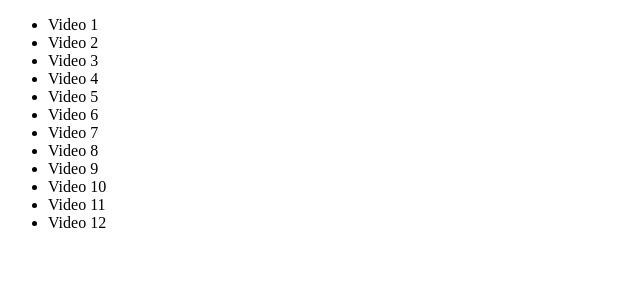
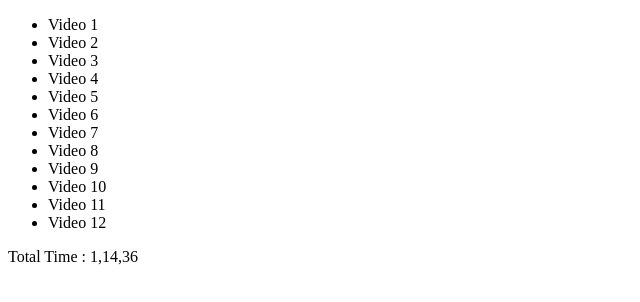
Before and after one commit to fatmanur1blt/JavaScript30-Vanilla-JS, a plain HTML site: page 18-Adding-Up-Times-With-Reduce/index.html in a window 1280 px wide. Shown: the whole page, without its empty margins (0-640 px from the left). Drawn offline with Linux system fonts and the light colour scheme.

Commit message:
update files

```diff
--- a/18-Adding-Up-Times-With-Reduce/app.js
+++ b/18-Adding-Up-Times-With-Reduce/app.js
@@ -21,3 +21,8 @@ const seconds = videoNodes
     secondsEls = secondsEls % 60;
 
     console.log(hours, mins, secondsEls);
+
+    document.querySelector('.result').innerHTML=
+    `
+      Total Time : ${hours},${mins},${secondsEls}
+    `;
--- a/18-Adding-Up-Times-With-Reduce/index.html
+++ b/18-Adding-Up-Times-With-Reduce/index.html
@@ -21,6 +21,7 @@
         <li data-time="6:13">Video 11</li>
         <li data-time="6:13">Video 12</li>
     </ul>
+    <div class="result"></div>
     <script src="app.js"></script>
 </body>
 </html>
```
